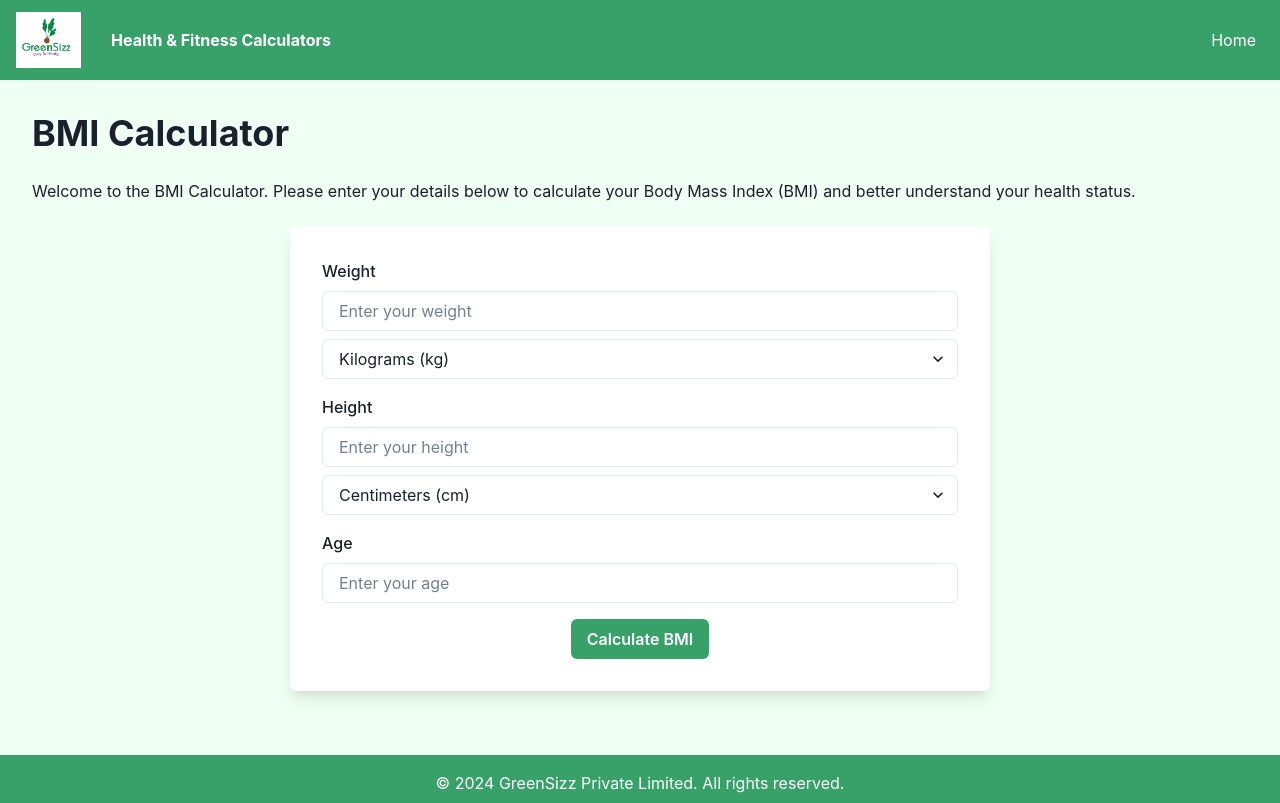
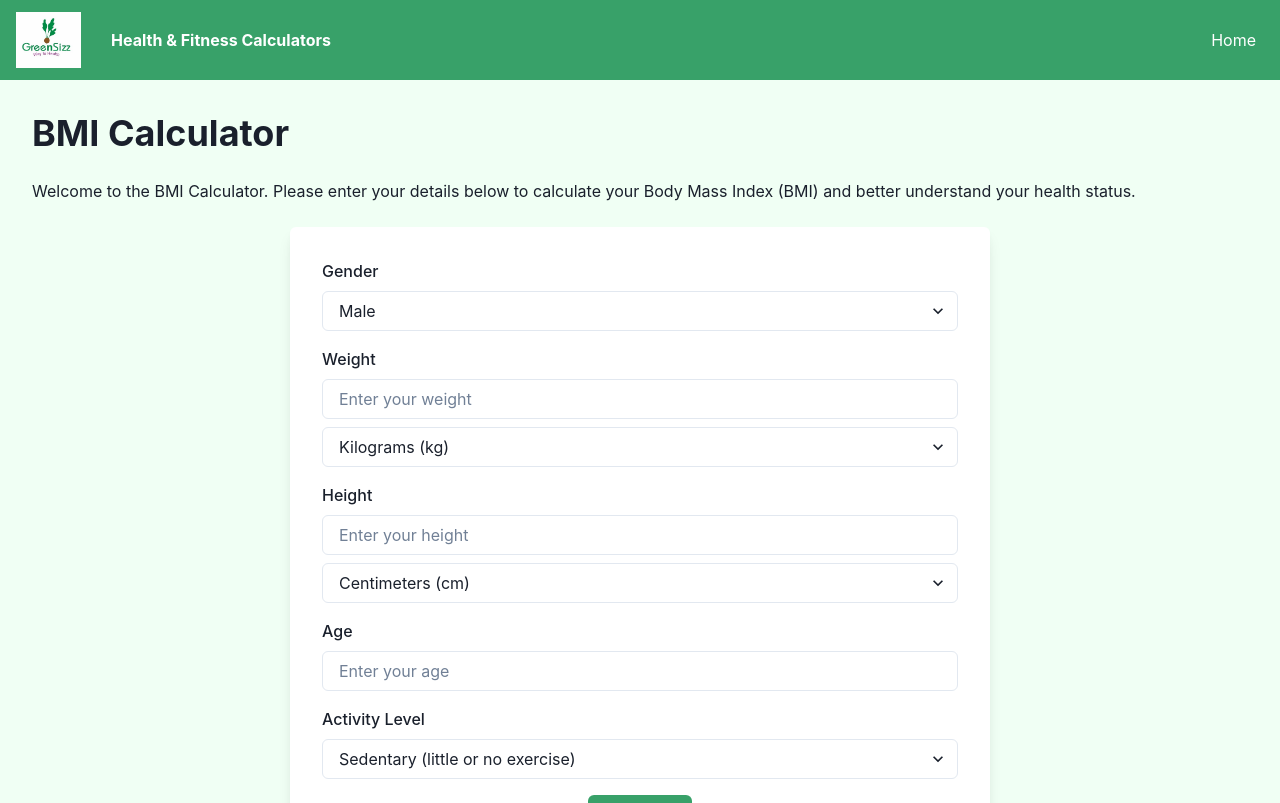
Before and after one commit to acecoder7/Health-Fitness-Calc-GS, a React (Create React App) app in the folder calculator/: page /bmi in a window 1280 px wide. Shown: the top 803 px of the page. Built offline with nearby package versions, Linux system fonts and the light colour scheme.

Commit message:
merging bmi & tdee & ibw

```diff
--- a/calculator/src/pages/BMI.js
+++ b/calculator/src/pages/BMI.js
@@ -1,40 +1,135 @@
-import React, { useState } from 'react';
-import { Box, Button, Heading, FormControl, FormLabel, Input, Select, VStack, Text } from '@chakra-ui/react';
+import React, { useState } from "react";
+import {
+  Box,
+  Button,
+  Heading,
+  FormControl,
+  FormLabel,
+  Input,
+  Select,
+  VStack,
+  Text,
+} from "@chakra-ui/react";
 
 const BMICalculator = () => {
-  const [weight, setWeight] = useState('');
-  const [height, setHeight] = useState('');
-  const [age, setAge] = useState('');
-  const [weightUnit, setWeightUnit] = useState('kg');
-  const [heightUnit, setHeightUnit] = useState('cm');
+  const [weight, setWeight] = useState("");
+  const [height, setHeight] = useState("");
+  const [age, setAge] = useState("");
+  const [weightUnit, setWeightUnit] = useState("kg");
+  const [heightUnit, setHeightUnit] = useState("cm");
   const [bmi, setBmi] = useState(null);
+  const [gender, setGender] = useState("male");
+  const [idealWeight, setIdealWeight] = useState(null);
+  const [activityLevel, setActivityLevel] = useState("sedentary");
+  const [tdee, setTdee] = useState(null);
 
   const calculateBMI = () => {
     let weightInKg = parseFloat(weight);
     let heightInM = parseFloat(height);
 
-    if (weightUnit === 'lbs') {
-      weightInKg = weightInKg * 0.453592; // Convert lbs to kg
+    if (weightUnit === "lbs") {
+      weightInKg = weightInKg * 0.453592;
     }
 
-    if (heightUnit === 'inches') {
-      heightInM = heightInM * 0.0254; // Convert inches to meters
-    } else if (heightUnit === 'feet') {
-      heightInM = heightInM * 0.3048; // Convert feet to meters
+    if (heightUnit === "inches") {
+      heightInM = heightInM * 0.0254;
+    } else if (heightUnit === "feet") {
+      heightInM = heightInM * 0.3048;
     } else {
-      heightInM = heightInM / 100; // Convert cm to meters
+      heightInM = heightInM / 100;
     }
 
     const bmiValue = weightInKg / (heightInM * heightInM);
     setBmi(bmiValue.toFixed(2));
   };
 
+  const calculateIdealWeight = () => {
+    let heightInInches = parseFloat(height);
+
+    if (heightUnit === "cm") {
+      heightInInches = heightInInches / 2.54;
+    } else if (heightUnit === "feet") {
+      heightInInches = heightInInches * 12;
+    }
+
+    let idealWeightValue;
+    if (gender === "male") {
+      idealWeightValue = 52 + 1.9 * (heightInInches - 60);
+    } else {
+      idealWeightValue = 49 + 1.7 * (heightInInches - 60);
+    }
+
+    setIdealWeight(idealWeightValue.toFixed(2));
+  };
+
+  const calculateTDEE = () => {
+    let weightInKg = parseFloat(weight);
+    let heightInCm = parseFloat(height);
+    let ageInYears = parseInt(age);
+
+    if (weightUnit === "lbs") {
+      weightInKg = weightInKg * 0.453592;
+    }
+
+    if (heightUnit === "inches") {
+      heightInCm = heightInCm * 2.54;
+    } else if (heightUnit === "feet") {
+      heightInCm = heightInCm * 30.48;
+    }
+
+    let bmr;
+    if (gender === "male") {
+      bmr =
+        88.362 + 13.397 * weightInKg + 4.799 * heightInCm - 5.677 * ageInYears;
+    } else {
+      bmr =
+        447.593 + 9.247 * weightInKg + 3.098 * heightInCm - 4.33 * ageInYears;
+    }
+
+    const activityMultipliers = {
+      sedentary: 1.2,
+      lightlyActive: 1.375,
+      moderatelyActive: 1.55,
+      veryActive: 1.725,
+      extraActive: 1.9,
+    };
+
+    const tdeeValue = bmr * activityMultipliers[activityLevel];
+    setTdee(tdeeValue.toFixed(2));
+  };
+
+  const handleCalculate = () => {
+    calculateBMI();
+    calculateIdealWeight();
+    calculateTDEE();
+  };
+
   return (
     <Box bg="background.100" p={8}>
       <Heading mb={6}>BMI Calculator</Heading>
-      <Text mb={6}>Welcome to the BMI Calculator. Please enter your details below to calculate your Body Mass Index (BMI) and better understand your health status.</Text>
-      <Box bg="white" p={8} borderRadius="md" boxShadow="lg" maxWidth="700px" mx="auto" mb={8}>
+      <Text mb={6}>
+        Welcome to the BMI Calculator. Please enter your details below to
+        calculate your Body Mass Index (BMI) and better understand your health
+        status.
+      </Text>
+      <Box
+        bg="white"
+        p={8}
+        borderRadius="md"
+        boxShadow="lg"
+        maxWidth="700px"
+        mx="auto"
+        mb={8}
+      >
         <VStack spacing={4}>
+          <FormControl id="gender">
+            <FormLabel>Gender</FormLabel>
+            <Select value={gender} onChange={(e) => setGender(e.target.value)}>
+              <option value="male">Male</option>
+              <option value="female">Female</option>
+            </Select>
+          </FormControl>
+
           <FormControl id="weight">
             <FormLabel>Weight</FormLabel>
             <Input
@@ -43,7 +138,11 @@ const BMICalculator = () => {
               onChange={(e) => setWeight(e.target.value)}
               placeholder="Enter your weight"
             />
-            <Select mt={2} value={weightUnit} onChange={(e) => setWeightUnit(e.target.value)}>
+            <Select
+              mt={2}
+              value={weightUnit}
+              onChange={(e) => setWeightUnit(e.target.value)}
+            >
               <option value="kg">Kilograms (kg)</option>
               <option value="lbs">Pounds (lbs)</option>
             </Select>
@@ -57,7 +156,11 @@ const BMICalculator = () => {
               onChange={(e) => setHeight(e.target.value)}
               placeholder="Enter your height"
             />
-            <Select mt={2} value={heightUnit} onChange={(e) => setHeightUnit(e.target.value)}>
+            <Select
+              mt={2}
+              value={heightUnit}
+              onChange={(e) => setHeightUnit(e.target.value)}
+            >
               <option value="cm">Centimeters (cm)</option>
               <option value="inches">Inches (in)</option>
               <option value="feet">Feet (ft)</option>
@@ -74,13 +177,49 @@ const BMICalculator = () => {
             />
           </FormControl>
 
-          <Button colorScheme="green" onClick={calculateBMI}>
-            Calculate BMI
+          <FormControl id="activityLevel">
+            <FormLabel>Activity Level</FormLabel>
+            <Select
+              value={activityLevel}
+              onChange={(e) => setActivityLevel(e.target.value)}
+            >
+              <option value="sedentary">
+                Sedentary (little or no exercise)
+              </option>
+              <option value="lightlyActive">
+                Lightly active (light exercise/sports 1-3 days/week)
+              </option>
+              <option value="moderatelyActive">
+                Moderately active (moderate exercise/sports 3-5 days/week)
+              </option>
+              <option value="veryActive">
+                Very active (hard exercise/sports 6-7 days/week)
+              </option>
+              <option value="extraActive">
+                Extra active (very hard exercise/sports and physical job)
+              </option>
+            </Select>
+          </FormControl>
+
+          <Button colorScheme="green" onClick={handleCalculate}>
+            Calculate
           </Button>
 
           {bmi && (
             <Text mt={4} fontSize="lg" fontWeight="bold">
               Your BMI is: {bmi}
+            </Text>
+          )}
+
+          {idealWeight && (
+            <Text mt={4} fontSize="lg" fontWeight="bold">
+              Your Ideal Weight is: {idealWeight} kg
+            </Text>
+          )}
+
+          {tdee && (
+            <Text mt={4} fontSize="lg" fontWeight="bold">
+              Your TDEE is: {tdee} calories/day
             </Text>
           )}
         </VStack>
```
